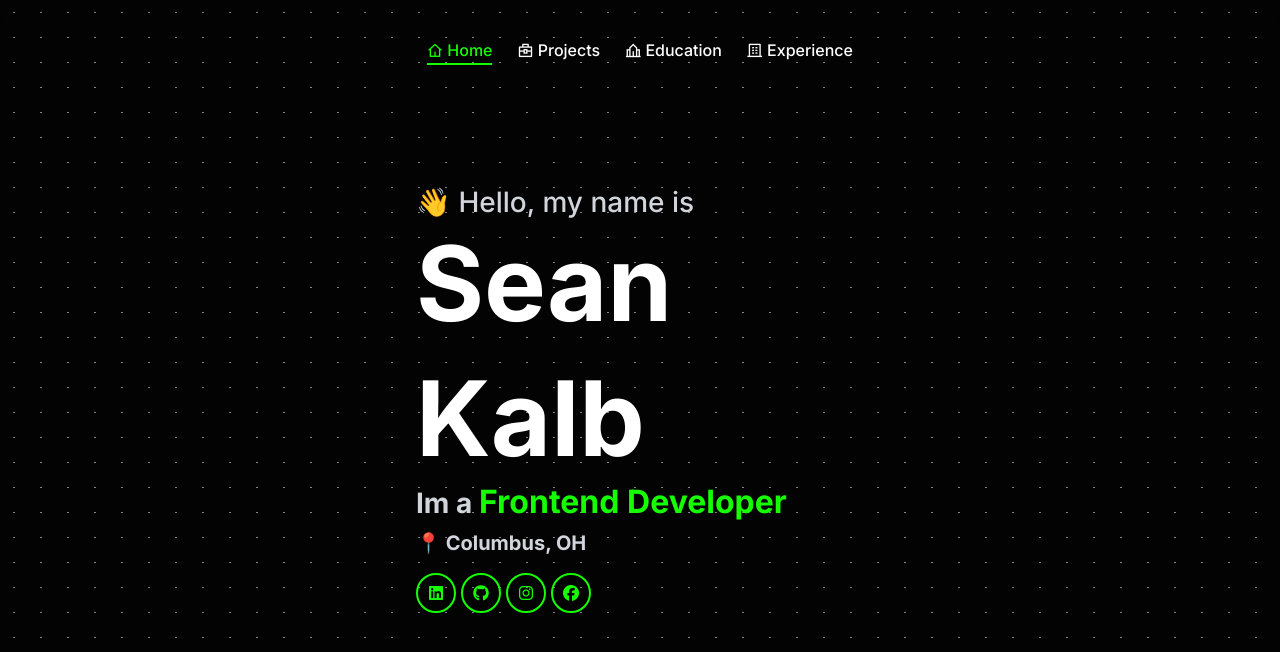
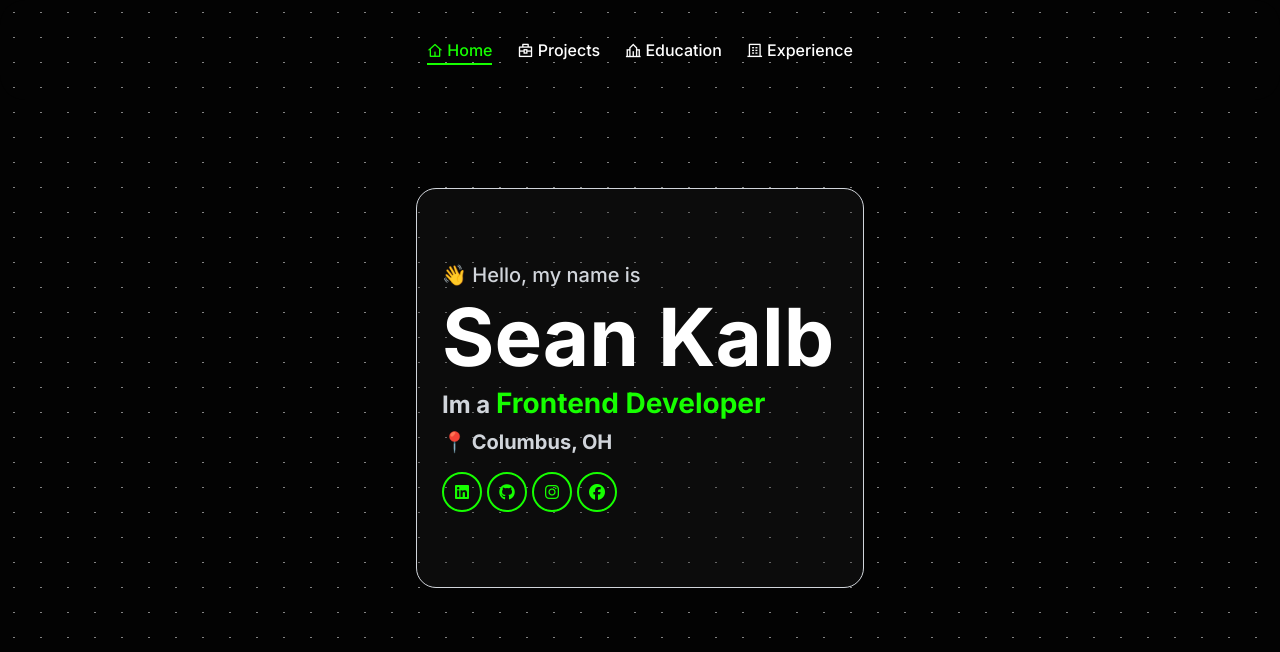
Before and after one commit to Skalb8865/sean-portfolio, a website built with Vite: page index.html in a window 1280 px wide. Shown: the top 652 px of the page. Built offline with nearby package versions, Linux system fonts and the light colour scheme.

Commit message:
Update style.css

```diff
--- a/css/style.css
+++ b/css/style.css
@@ -269,20 +269,27 @@ main {
 }
 
 .about_container {
+  display: flex;
+  flex-direction: column;
+  justify-content: center;
   width: 35%;
   height: 50dvh;
+  background: rgba(34, 34, 34, 0.3);
+  border: 1px solid var(--clr-grey);
+  padding: 0 10px 0 25px;
+  border-radius: 20px;
 }
 
 .about_greet {
   color: var(--clr-grey);
-  font-size: 1.75rem;
+  font-size: 1.25rem;
   font-weight: 500;
   line-height: 1;
 }
 
 .about_greet span {
   display: inline-block;
-  font-size: 1.75rem;
+  font-size: 1.25rem;
   cursor: default;
   transition: transform 1s;
 }
@@ -317,21 +324,21 @@ main {
 
 .about_name {
   color: var(--clr-light);
-  font-size: 6.5rem;
+  font-size: 5rem;
   font-weight: bold;
   line-height: 1.3;
 }
 
 .about_job {
   color: var(--clr-grey);
-  font-size: 1.75rem;
+  font-size: 1.5rem;
   font-weight: bold;
   line-height: 1;
 }
 
 .about_job span {
   color: var(--clr-main);
-  font-size: 2rem;
+  font-size: 1.75rem;
 }
 
 .about_location {
```
